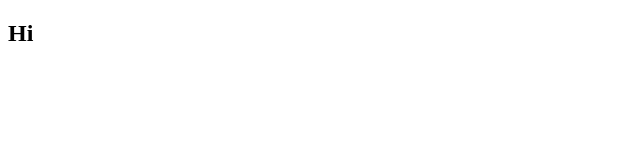
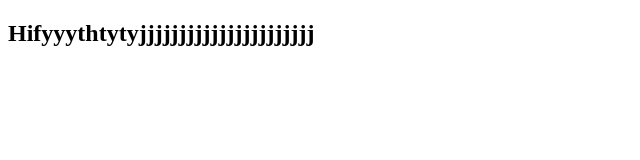
Before and after one commit to ChheangChhea/test, a plain HTML site: page index.html in a window 1280 px wide. Shown: the whole page, without its empty margins (0-640 px from the left). Drawn offline with Linux system fonts and the light colour scheme.

Commit message:
Update index.html

```diff
--- a/index.html
+++ b/index.html
@@ -6,7 +6,7 @@
     <title>Document</title>
 </head>
 <body>
-    <h2>Hi
+    <h2>Hifyyythtytyjjjjjjjjjjjjjjjjjjjjjj
 
     </h2>
 </body>
```
